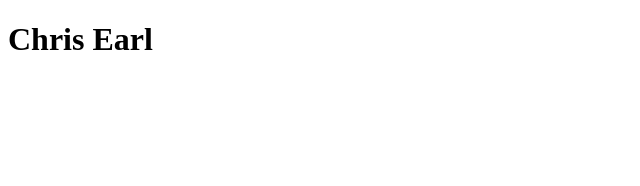
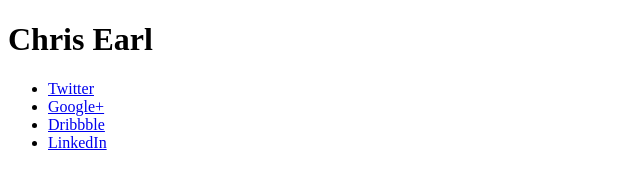
Before and after one commit to chrisearl/chrisearl.github.io, a plain HTML site: page index.html in a window 1280 px wide. Shown: the whole page, without its empty margins (0-640 px from the left). Drawn offline with Linux system fonts and the light colour scheme.

Commit message:
Update links

```diff
--- a/index.html
+++ b/index.html
@@ -7,5 +7,11 @@
   </head>
   <body>
     <h1>Chris Earl</h1>
+    <ul>
+      <li><a href="https://twitter.com/ChrisEarl">Twitter</a></li>
+      <li><a href="https://plus.google.com/u/0/117549869633113630913/">Google+</a></li>
+      <li><a href="https://dribbble.com/ChrisEarl">Dribbble</a></li>
+      <li><a href="https://www.linkedin.com/pub/chris-earl/2/60a/1bb">LinkedIn</a></li>
+    </ul>
   </body>
 </html>
```
